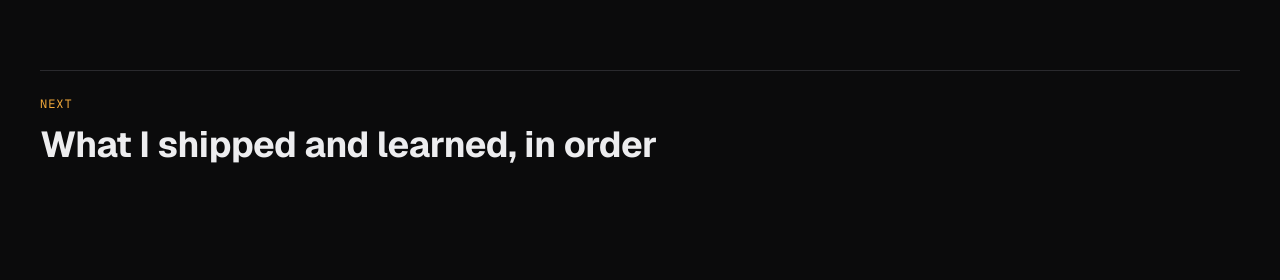
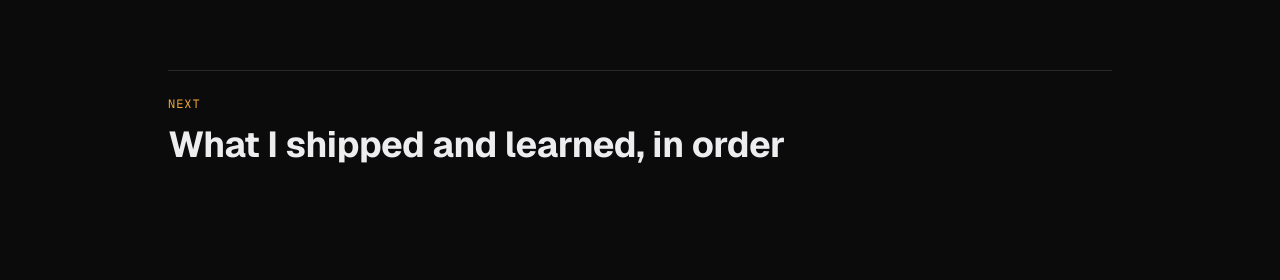
Before and after one commit to IshakAbdiazizHussen/Ishak-Abdiaziz----Portfolio, a Next.js app in the folder frontend/: page /built in a window 1280 px wide. Shown: the part 2430-2710 px from the top of the page. Built offline with nearby package versions, Linux system fonts and the light colour scheme; no server answers.

Commit message:
Now built page is done

```diff
--- a/frontend/app/built/page.tsx
+++ b/frontend/app/built/page.tsx
@@ -33,6 +33,7 @@ export default function BuiltPage() {
           sub=""
           arrow="right"
           context="Log"
+          narrow
         />
       </div>
     </>
--- a/frontend/components/NextTeaser.module.css
+++ b/frontend/components/NextTeaser.module.css
@@ -2,6 +2,11 @@
   max-width: 82rem;
   margin-inline: auto;
   padding-inline: var(--page-pad);
+}
+
+/* Aligns the rule + content with the page column (matches <Container>). */
+.wrapNarrow {
+  max-width: var(--width-page);
 }
 
 .inner {
--- a/frontend/components/NextTeaser.tsx
+++ b/frontend/components/NextTeaser.tsx
@@ -11,6 +11,7 @@ export function NextTeaser({
   sub = intro.next.sub as string | undefined,
   arrow = "down",
   context = "Built",
+  narrow = false,
 }: {
   href?: string;
   kicker?: string;
@@ -18,10 +19,12 @@ export function NextTeaser({
   sub?: string;
   arrow?: "down" | "right";
   context?: string;
+  /** Constrain the rule + content to the page column width instead of 82rem. */
+  narrow?: boolean;
 } = {}) {
   return (
     <section className={styles.section}>
-      <div className={styles.wrap}>
+      <div className={[styles.wrap, narrow ? styles.wrapNarrow : ""].filter(Boolean).join(" ")}>
         <Link href={href} className={styles.inner} aria-label={`${title} — ${context}`}>
           <div className={styles.body}>
             <p className={styles.kicker}>{kicker}</p>
```
